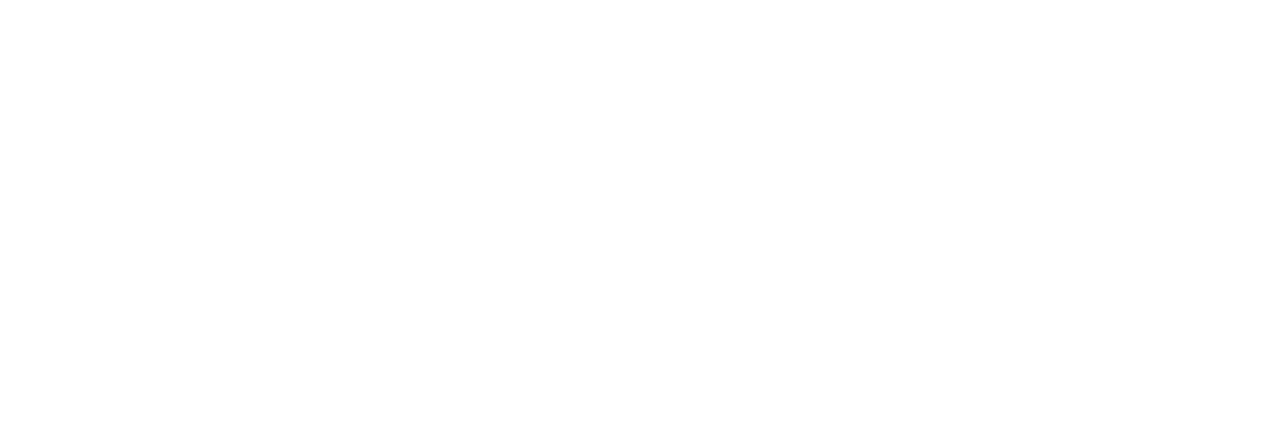
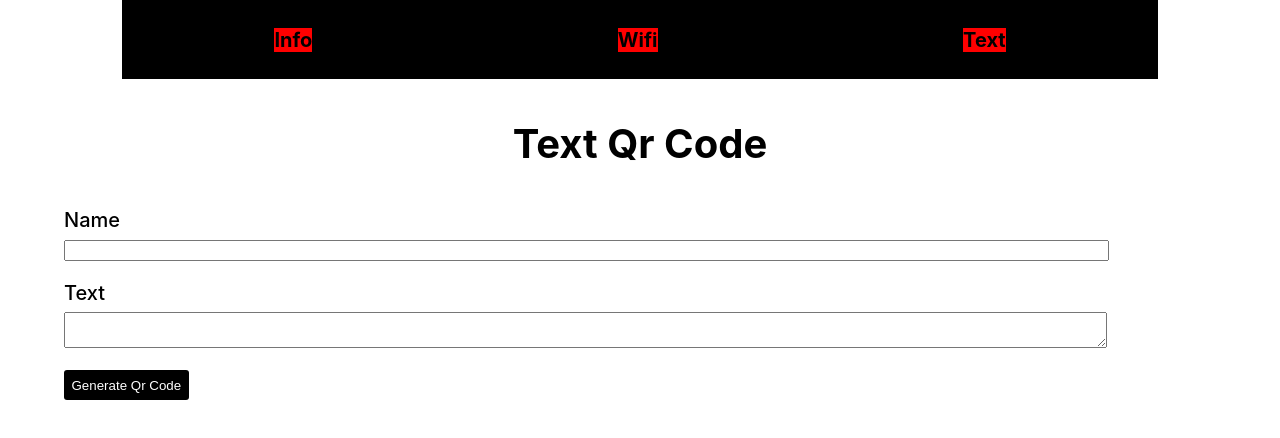
Before and after one commit to Fatin-Shahriare-Sium/qr-code-gen, a React (Vite) app: page /gen-qr-code/text in a window 1280 px wide. Before the commit this address had no page. Shown: the top 438 px of the page. Built offline with nearby package versions, Linux system fonts and the light colour scheme.

Commit message:
alhamdulillah,after a long time,i have come back again to do my thing,#allahisalmighty

```diff
--- a/src/App.tsx
+++ b/src/App.tsx
@@ -2,6 +2,8 @@
 import { BrowserRouter, Routes, Route, Outlet } from 'react-router-dom'
 import InfoQRCode from './component/info-qr-code'
 import PhoneQrCode from './component/phone-qr-code'
+import QrCodeTab from './component/qr-code-tab'
+import TextQrCode from './component/text-qr-code'
 import WifiQRCode from './component/wifi-qr-code'
 import logo from './logo.svg'
 
@@ -13,10 +15,11 @@
     <BrowserRouter>
       <Routes>
         <Route path='/' element={<p style={{ fontSize: "3rem", fontWeight: '700', textAlign: 'center' }}>Allah is Almighty</p>}></Route>
-        <Route path='/gen-qr-code'>
+        <Route path='/gen-qr-code' element={<QrCodeTab />}>
           <Route path='info' element={<InfoQRCode />}></Route>
           <Route path='wifi' element={<WifiQRCode />}></Route>
           <Route path='phone' element={<PhoneQrCode />}></Route>
+          <Route path='text' element={<TextQrCode />}></Route>
         </Route>
       </Routes>
     </BrowserRouter >
--- /dev/null
+++ b/src/component/qr-code-tab.tsx
@@ -0,0 +1,27 @@
+import React from 'react'
+import { Outlet } from 'react-router'
+
+function QrCodeTab() {
+    return (
+        <div>
+            <div className='qr-code-tab__wrapper'>
+                <div className='qr-code-tab__container'>
+                    <div className='qr-code-tab__single'>
+                        <p>Info</p>
+                    </div>
+                    <div className='qr-code-tab__single'>
+                        <p>Wifi</p>
+                    </div>
+                    <div className='qr-code-tab__single'>
+                        <p>Text</p>
+                    </div>
+                </div>
+            </div>
+            <div>
+                <Outlet />
+            </div>
+        </div>
+    )
+}
+
+export default QrCodeTab;
--- /dev/null
+++ b/src/component/text-qr-code.tsx
@@ -0,0 +1,58 @@
+import React, { useState } from 'react'
+import useGenQrCode from '../hooks/useGenQRCode';
+import usePrint from '../hooks/usePrint';
+
+function TextQrCode() {
+    let [qrUrl, setQrUrl] = useState<string>('')
+    let [qrName, setQrName] = useState<string>('')
+    let { genQrCode } = useGenQrCode()
+    let { qrPrinting } = usePrint()
+    async function showQrCode(event: any) {
+        event.preventDefault()
+        let data: string = event.target[1].value
+        let qrNamex: string = event.target[0].value
+        setQrName(qrNamex)
+        console.log(event);
+        let urlx = await genQrCode(data)
+        return setQrUrl(urlx)
+    }
+    function showBelow() {
+        if (qrUrl) {
+            return <>
+                <div style={{ display: "flex", justifyContent: 'center', alignItems: 'center' }}>
+                    {qrUrl && <img src={qrUrl} alt="" />}
+                </div>
+                <div style={{ width: '90%', margin: "auto", display: "flex", justifyContent: "space-between" }}>
+                    <a id='download-btn' href={qrUrl} download={qrName} >
+                        <button className='download-btn'>Download Qr Code</button>
+                    </a>
+                    <button className='print-btn' onClick={() => qrPrinting(qrUrl)}>Print QR</button>
+                </div>
+            </>
+        }
+    }
+
+    return (
+        <div style={{ width: '90%', margin: "auto" }}>
+            <p style={{ fontSize: "4rem", fontWeight: 700, textAlign: 'center' }}>Text Qr Code</p>
+            <div>
+                <form onSubmit={(event) => showQrCode(event)}>
+                    <div className='form-group'>
+                        <p>Name</p>
+                        <input type='text' />
+                    </div>
+                    <div className='form-group'>
+                        <p>Text</p>
+                        <textarea />
+                    </div>
+
+                    <button className='gen-btn' type='submit'>Generate Qr Code</button>
+                </form>
+                {showBelow()}
+            </div>
+
+        </div>
+    )
+}
+
+export default TextQrCode;
--- a/src/index.css
+++ b/src/index.css
@@ -62,3 +62,31 @@
   outline: none;
   border: none;
 }
+
+.qr-code-tab__wrapper{
+  width: 90%;
+  margin:auto;
+}
+.qr-code-tab__container{
+  display: flex;
+  justify-content: space-around;
+  width: 90%;
+  margin: auto;
+  height: max-content;
+  background-color:black;
+}
+.qr-code-tab__single{
+  margin: .75rem;
+  /* padding: .75rem; */
+  height: auto;
+}
+.qr-code-tab__single p{
+  font-size: 2rem;
+  font-weight: 700;
+  background-color: red;
+
+}
+
+.qr-code-tab__single p tab-active{
+
+}
```
